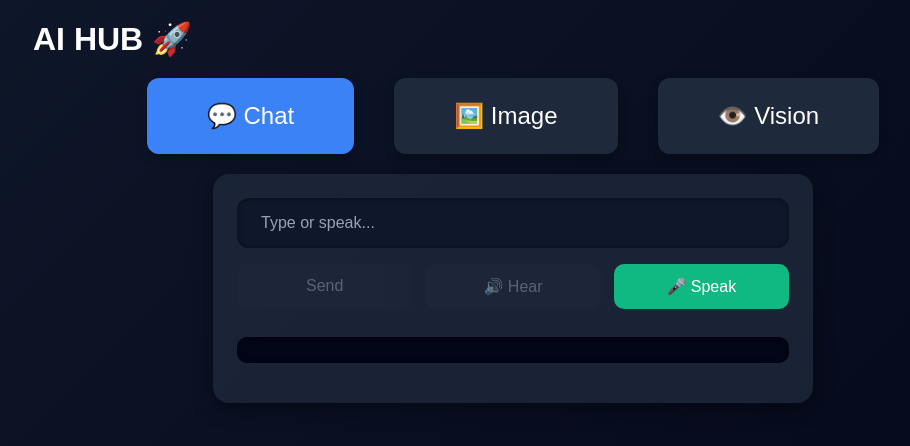
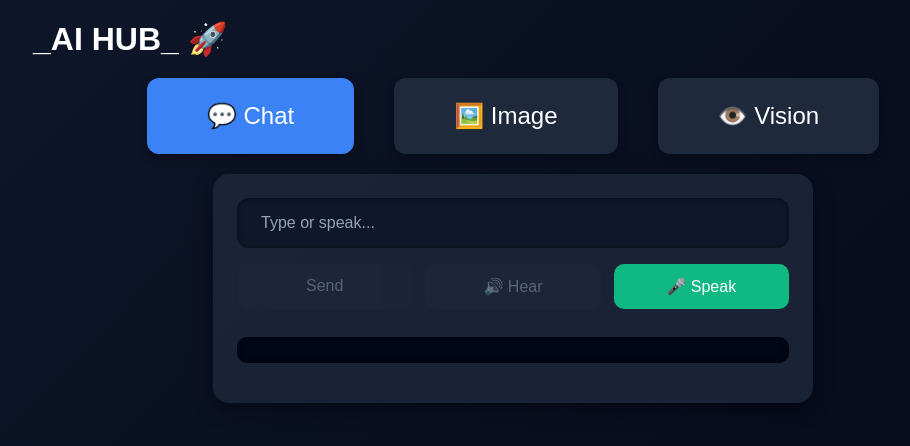
Before and after one commit to jrcolaco/app-ai, an Angular app in the folder ai-hub/: page / in a window 1280 px wide. Shown: the top 446 px of the page, without its empty margins (127-1037 px from the left). Built offline with nearby package versions, Linux system fonts and the light colour scheme; no server answers.

Commit message:
fix; change

```diff
--- a/ai-hub/src/app/app.html
+++ b/ai-hub/src/app/app.html
@@ -1,7 +1,7 @@
 <div class="container">
 
   <section class="header">
-    <h1>AI HUB 🚀</h1>
+    <h1>_AI HUB_ 🚀</h1>
     <app-weather />
   </section>
 
```
